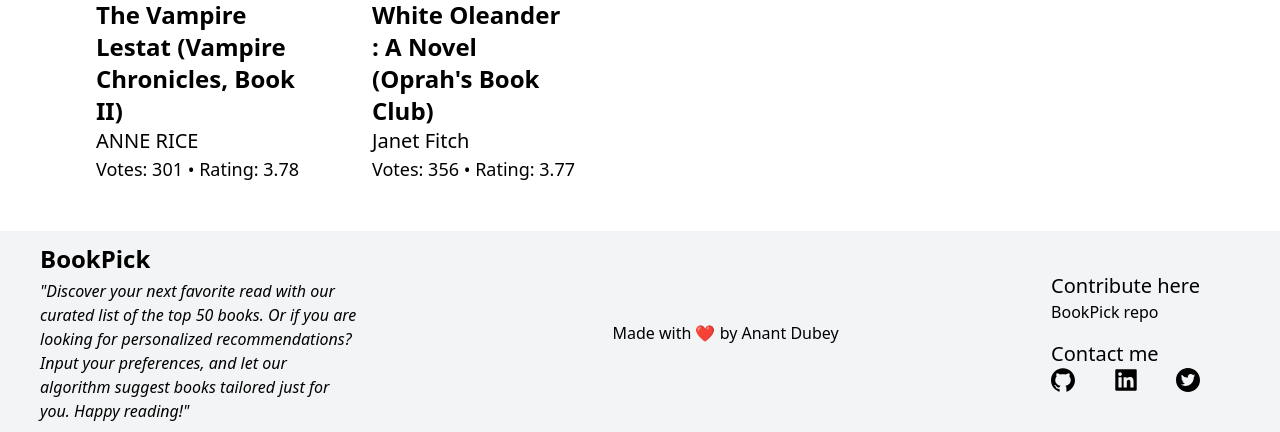
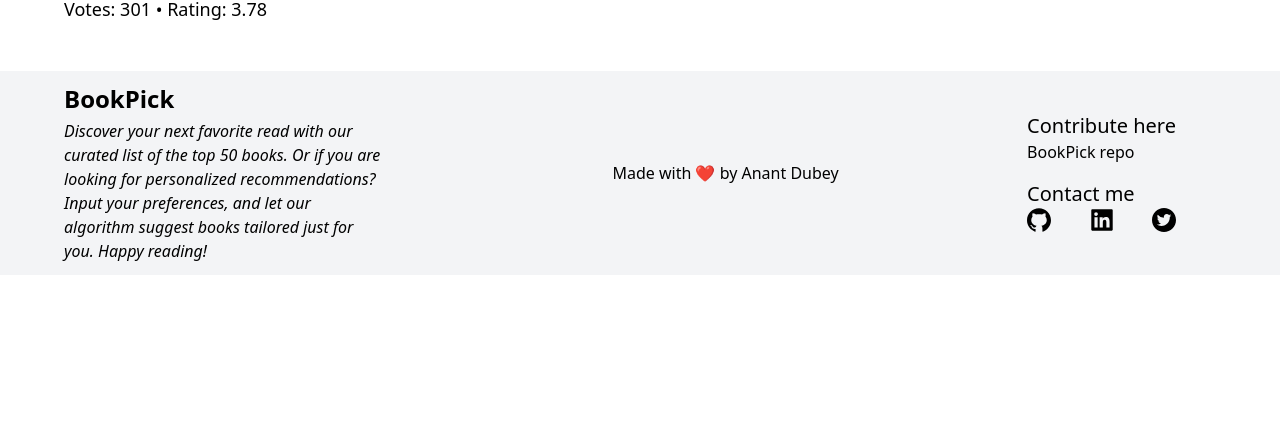
Before and after one commit to dubeyanant/BookPick, a React (Vite) app: page / in a window 1280 px wide. Shown: the part 6701-7133 px from the top of the page. After the commit the page ends 6976 px from the top, so only its background shows below. Built offline with nearby package versions, Linux system fonts and the light colour scheme; the HTML template or start-up script is replaced by a standard one.

Commit message:
refactor: clean code and add comments

```diff
--- a/src/App.jsx
+++ b/src/App.jsx
@@ -7,7 +7,7 @@
 function App() {
   return (
     <div className="min-h-screen flex flex-col">
-      <div className="container mx-auto px-10 mt-6">
+      <div className="container mx-auto px-10 sm:px-16 mt-6 mb-10">
         <Header />
         <Routes>
           <Route path="/" element={<Home />} />
--- a/src/components/Footer.jsx
+++ b/src/components/Footer.jsx
@@ -4,36 +4,52 @@
   TwitterCircleFilled,
 } from "@ant-design/icons";
 
+const GITHUB_URL = "https://github.com/dubeyanant";
+const LINKEDIN_URL = "https://www.linkedin.com/in/anantdubey/";
+const TWITTER_URL = "https://twitter.com/_aanant";
+const BOOKPICK_REPO_URL = "https://github.com/dubeyanant/BookPick";
+
+const footerContent = {
+  about: {
+    title: "BookPick",
+    description:
+      "Discover your next favorite read with our curated list of the top 50 books. Or if you are looking for personalized recommendations? Input your preferences, and let our algorithm suggest books tailored just for you. Happy reading!",
+  },
+  madeBy: "Made with ❤️ by Anant Dubey",
+  contribute: "Contribute here",
+  contributeTo: "BookPick repo",
+  contact: "Contact me",
+};
+
 const Footer = () => {
   return (
     <div className="bg-gray-100 mt-auto">
-      <div className="flex flex-col lg:flex-row justify-between container mx-auto px-10 py-3">
+      <div className="flex flex-col lg:flex-row justify-between container mx-auto px-10 sm:px-16 py-3">
         <div className="max-w-xs flex flex-col mb-6 lg:mb-0">
-          <h1 className="font-semibold text-2xl">BookPick</h1>
+          <h1 className="font-semibold text-2xl">
+            {footerContent.about.title}
+          </h1>
           <p className="italic font-normal mt-1">
-            "Discover your next favorite read with our curated list of the top
-            50 books. Or if you are looking for personalized recommendations?
-            Input your preferences, and let our algorithm suggest books tailored
-            just for you. Happy reading!"
+            {footerContent.about.description}
           </p>
         </div>
         <p className="flex justify-center flex-col lg:ml-10 mb-2 lg:mb-0">
-          Made with ❤️ by Anant Dubey
+          {footerContent.madeBy}
         </p>
         <div className="flex flex-col justify-center lg:mr-10">
-          <h1 className="text-xl">Contribute here</h1>
-          <a href="https://github.com/dubeyanant/BookPick" className="mr-3">
-            <p className="font-light">BookPick repo</p>
+          <h1 className="text-xl">{footerContent.contribute}</h1>
+          <a href={BOOKPICK_REPO_URL} className="mr-3">
+            <p className="font-light">{footerContent.contributeTo}</p>
           </a>
-          <h1 className="text-xl mt-4">Contact me</h1>
+          <h1 className="text-xl mt-4">{footerContent.contact}</h1>
           <div className="flex gap-2 lg:justify-between">
-            <a href="https://github.com/dubeyanant">
+            <a href={GITHUB_URL}>
               <GithubFilled style={{ fontSize: "24px" }} />
             </a>
-            <a href="https://www.linkedin.com/in/anantdubey/">
+            <a href={LINKEDIN_URL}>
               <LinkedinFilled style={{ fontSize: "24px" }} />
             </a>
-            <a href="https://twitter.com/_aanant">
+            <a href={TWITTER_URL}>
               <TwitterCircleFilled style={{ fontSize: "24px" }} />
             </a>
           </div>
--- a/src/components/Header.jsx
+++ b/src/components/Header.jsx
@@ -15,17 +15,25 @@
   </NavLink>
 );
 
+const headerContent = {
+  title: "BookPick",
+  topBooks: "Top Books",
+  recommendations: "Recommendations",
+};
+
 const Header = () => {
   return (
-    <div className="flex flex-col sm:flex-row justify-between mb-10 mx-4 lg:mx-14">
-      <h1 className="font-medium text-2xl">BookPick</h1>
+    <div className="flex flex-col sm:flex-row justify-between mb-10">
+      <h1 className="font-medium text-2xl">{headerContent.title}</h1>
 
       <ul className="flex font-medium flex-col sm:flex-row gap-3 sm:gap-0 mt-4 sm:mt-0">
         <li>
-          <NavigationLink to="/">Top Books</NavigationLink>
+          <NavigationLink to="/">{headerContent.topBooks}</NavigationLink>
         </li>
         <li>
-          <NavigationLink to="/recommendations">Recommendations</NavigationLink>
+          <NavigationLink to="/recommendations">
+            {headerContent.recommendations}
+          </NavigationLink>
         </li>
       </ul>
     </div>
--- a/src/components/Home.jsx
+++ b/src/components/Home.jsx
@@ -1,25 +1,35 @@
-import popularBooks from "../assets/popular_df.json";
+import popularBooksData from "../assets/popular_df.json";
 
 const Home = () => {
   return (
-    <div className="mx-4 lg:mx-14 mb-10">
+    <>
       <h1 className="text-3xl md:text-4xl lg:text-5xl font-semibold mb-8">
         Top 50 Books
       </h1>
+
+      {/* Grid layout for displaying popular books */}
       <div className="grid grid-cols-1 sm:grid-cols-2 md:grid-cols-3 lg:grid-cols-4 gap-4">
-        {popularBooks.map((item) => (
+        {/* Map over the popular books data to create book cards */}
+        {popularBooksData.map((item) => (
           <div key={item["Book-Title"]} className="mb-2">
+            {/* Book cover image */}
             <img
               src={item["Image-URL-M"]}
               alt={item["Book-Title"]}
               className="object-cover h-64 sm:h-72 rounded"
             />
+
+            {/* Book title */}
             <p className="font-bold text-lg lg:text-xl xl:text-2xl mt-3 mr-5 pr-10">
               {item["Book-Title"]}
             </p>
+
+            {/* Book author */}
             <p className="font-medium text-base lg:text-lg xl:text-xl">
               {item["Book-Author"]}
             </p>
+
+            {/* Book votes and rating */}
             <p className="text-sm lg:text-base xl:text-lg">
               Votes: <span className="font-medium">{item["num_rating"]}</span>{" "}
               &#8226; Rating:{" "}
@@ -30,7 +40,8 @@
           </div>
         ))}
       </div>
-    </div>
+    </>
   );
 };
+
 export default Home;
--- a/src/components/Recommendations.jsx
+++ b/src/components/Recommendations.jsx
@@ -5,23 +5,30 @@
 import similarityScores from "../assets/similarity_scores_list.json";
 
 const Recommendations = () => {
+  // State for search term input and recommended books
   const [searchTerm, setSearchTerm] = useState("");
   const [recom, setRecom] = useState([]);
 
+  // Handle input change in the search bar
   const handleInputChange = (event) => {
     setSearchTerm(event.target.value);
   };
 
+  // Recommendation algorithm based on similarity scores
   const recommend = (bookName) => {
+    // If search term is empty, return an empty array
     if (bookName === "") return [];
 
+    // Find the index of the selected book in the similarity list
     const index = pt.indexOf(bookName);
 
+    // Sort similar items based on similarity scores
     const similarItems = similarityScores[index]
       .map((score, i) => ({ index: i, score }))
       .sort((a, b) => b.score - a.score)
       .slice(1, 5);
 
+    // Prepare data for recommended books
     const data = [];
     for (const item of similarItems) {
       const tempIndex = item.index;
@@ -31,6 +38,7 @@
 
       const tempItem = [];
 
+      // Extract unique book titles, authors, and cover images
       for (const book of tempDF) {
         if (!tempItem.includes(book["Book-Title"])) {
           tempItem.push(book["Book-Title"]);
@@ -49,54 +57,69 @@
     return data;
   };
 
+  // Handle search button click
   const handleClick = (event) => {
     event.preventDefault();
     setRecom(recommend(searchTerm));
   };
 
   return (
-    <div className="mx-4 lg:mx-14 mb-10">
+    <>
+      {/* Page title */}
       <h1 className="text-3xl md:text-4xl lg:text-5xl font-semibold mb-8">
         Book Recommendations
       </h1>
+
+      {/* Search form */}
       <form action="/search" method="get" className="mb-12">
+        {/* Input for book title search */}
         <input
           type="text"
           value={searchTerm}
           onChange={handleInputChange}
           placeholder="Enter book title"
-          className="border-solid border-2 rounded py-2 px-5 mb-2 lg:mr-2 lg:mb-0 border-gray-200 w-full lg:w-96"
+          className="border-solid border-2 rounded py-2 px-5 mb-2 sm:mr-2 lg:mb-0 border-gray-200 w-full sm:w-96"
         />
+
+        {/* Button to trigger the search */}
         <button
           type="submit"
           onClick={handleClick}
-          className="bg-blue-500 px-6 py-2 font-semibold text-white rounded w-full lg:w-auto"
+          className="bg-blue-500 px-6 py-2 font-semibold text-white rounded w-full sm:w-auto"
         >
           Search
         </button>
       </form>
+
+      {/* Display recommended books */}
       {recom.length > 0 ? (
         <div className="grid grid-cols-1 sm:grid-cols-2 md:grid-cols-3 lg:grid-cols-4 gap-4">
           {recom.map((item, index) => (
             <div key={index} className="mb-2">
+              {/* Book cover image */}
               <img
                 src={item[2]}
                 alt={item[0]}
                 className="object-cover h-64 sm:h-72 rounded"
               />
+
+              {/* Book title */}
               <p className="font-bold text-lg lg:text-xl xl:text-2xl mt-3">
                 {item[0]}
               </p>
+
+              {/* Book author */}
               <p className="text-base lg:text-lg xl:text-xl">{item[1]}</p>
             </div>
           ))}
         </div>
       ) : (
+        // Display a message if no books are recommended
         <p className="font-semibold text-lg lg:text-xl xl:text-2xl text-gray-300 pt-8">
           No books here. Try searching some!
         </p>
       )}
-    </div>
+    </>
   );
 };
 
```
